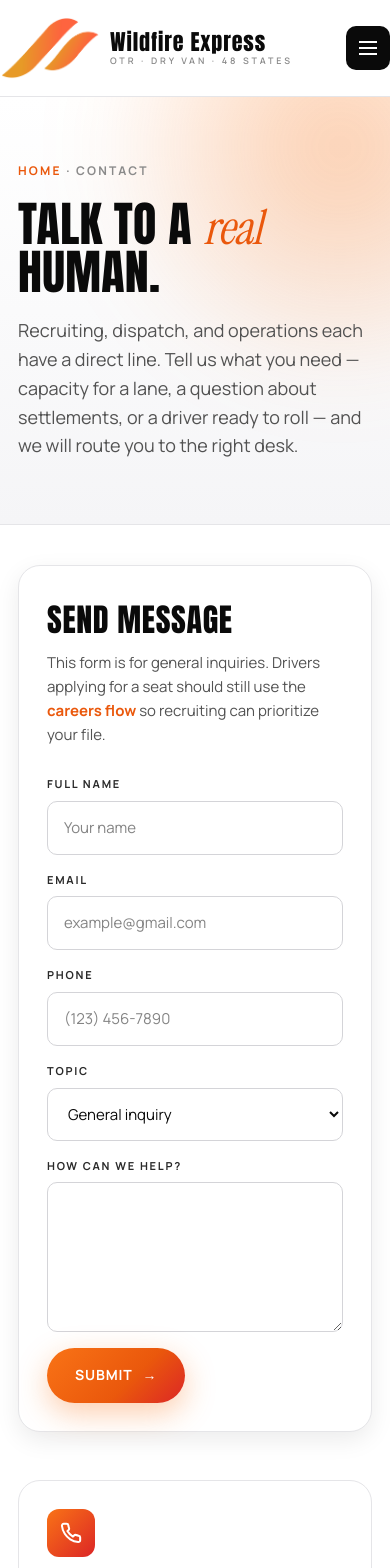
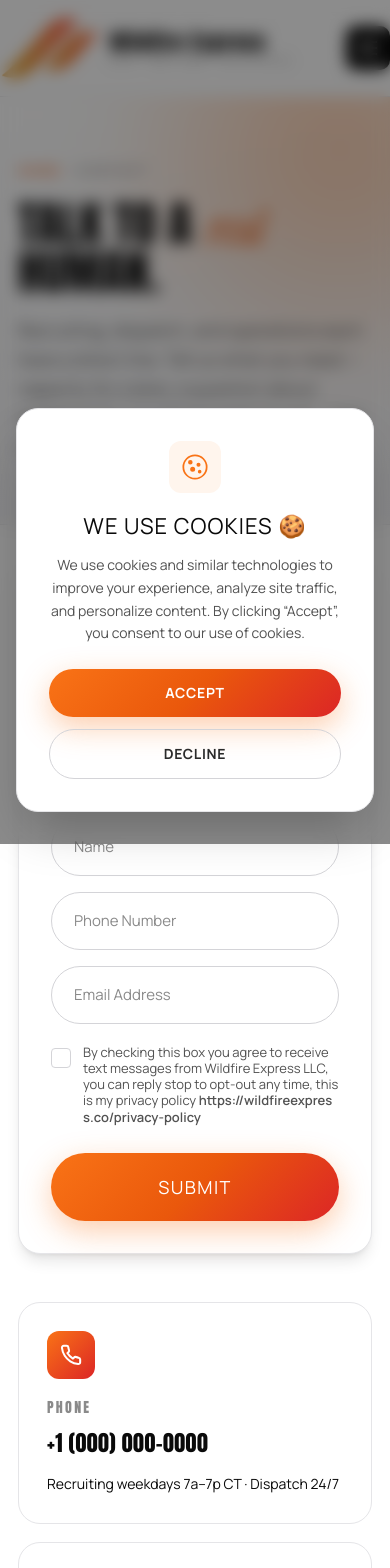
Before and after one commit to drenixbusiness/wildfire-express, a Next.js app: page /contact in a window 390 px wide. Shown: the top 1568 px of the page. Built offline with nearby package versions, Linux system fonts and the light colour scheme.

Commit message:
checkbox and cookie

```diff
--- a/src/app/layout.tsx
+++ b/src/app/layout.tsx
@@ -1,5 +1,6 @@
 import type { Metadata } from "next";
 import { Anton, Instrument_Serif, Manrope } from "next/font/google";
+import CookieConsent from "../components/CookieConsent/CookieConsent";
 import Footer from "../components/Footer/Footer";
 import Header from "../components/Header/Header";
 import "./globals.css";
@@ -46,6 +47,7 @@ export default function RootLayout({
         <Header />
         <main className="flex-1">{children}</main>
         <Footer />
+        <CookieConsent />
       </body>
     </html>
   );
--- a/src/components/ContactForm/ContactForm.tsx
+++ b/src/components/ContactForm/ContactForm.tsx
@@ -11,16 +11,23 @@ export default function ContactForm() {
     name: "",
     email: "",
     phone: "",
-    topic: "general",
-    message: "",
   });
 
+  const [agreed, setAgreed] = React.useState(false);
+  const [showCheckboxError, setShowCheckboxError] = React.useState(false);
   const [status, setStatus] = React.useState<"idle" | "loading" | "success" | "error">("idle");
   const [errorMsg, setErrorMsg] = React.useState("");
   const [snackOpen, setSnackOpen] = React.useState(false);
 
   const handleSubmit = async (e: React.FormEvent) => {
     e.preventDefault();
+
+    if (!agreed) {
+      setShowCheckboxError(true);
+      return;
+    }
+
+    setShowCheckboxError(false);
     setStatus("loading");
     setErrorMsg("");
 
@@ -28,7 +35,7 @@ export default function ContactForm() {
       const res = await fetch("/api/sendToTelegram", {
         method: "POST",
         headers: { "Content-Type": "application/json" },
-        body: JSON.stringify(formState),
+        body: JSON.stringify({ ...formState, topic: "general", message: "Contact form submission" }),
       });
 
       const data = await res.json();
@@ -39,7 +46,8 @@ export default function ContactForm() {
 
       setStatus("success");
       setSnackOpen(true);
-      setFormState({ name: "", email: "", phone: "", topic: "general", message: "" });
+      setFormState({ name: "", email: "", phone: "" });
+      setAgreed(false);
     } catch (err: any) {
       setStatus("error");
       setErrorMsg(err.message);
@@ -52,78 +60,104 @@ export default function ContactForm() {
     setSnackOpen(false);
   };
 
-  const isDisabled =
-    status === "loading" || Object.values(formState).some((v) => v === "");
-
   return (
-    <div className="form-card">
-      <h3>Send message</h3>
-      <p className="form-sub">
-        This form is for general inquiries. Drivers applying for a seat should still use the{" "}
-        <Link href="/careers" style={{ color: "var(--fire-2)", fontWeight: 700 }}>
-          careers flow
-        </Link>{" "}
-        so recruiting can prioritize your file.
+    <div className="bg-white rounded-[22px] p-8 sm:p-[52px_44px] shadow-lg border border-[#e5e5e8] text-center max-w-[600px] mx-auto">
+      <h2 className="font-sans text-[30px] sm:text-[44px] leading-[1.05] uppercase tracking-wider text-[#0b1738] mb-4">
+        Partner with Wildfire Express today!
+      </h2>
+      <p className="text-[15px] text-[#525252] mb-9 leading-relaxed">
+        Do you want to start a new business or develop an existing one?
+        <br />
+        Contact us today and get:
       </p>
 
-      <form onSubmit={handleSubmit}>
-        <div className="form-row">
-          <div className="field">
-            <label htmlFor="c-name">Full name</label>
+      <form onSubmit={handleSubmit} className="flex flex-col gap-4">
+        <div className="relative">
           <input
             value={formState.name}
             onChange={(e) => setFormState({ ...formState, name: e.target.value })}
-              id="c-name" name="name" type="text" autoComplete="name" required
-              placeholder="Your name"
+            id="pf-name"
+            name="name"
+            type="text"
+            autoComplete="name"
+            required
+            placeholder="Name"
+            className="w-full px-[22px] py-4 text-[15px] border-[1.5px] border-[#d4d4d8] rounded-full bg-white text-[#0a0a0a] placeholder-[#8a8a8a] focus:outline-none focus:border-[#0b1738] focus:ring-4 focus:ring-[#0b1738]/10 transition-all duration-200"
           />
         </div>
-          <div className="field">
-            <label htmlFor="c-email">Email</label>
+        <div className="relative">
+          <input
+            value={formState.phone}
+            onChange={(e) => setFormState({ ...formState, phone: e.target.value })}
+            id="pf-phone"
+            name="phone"
+            type="tel"
+            autoComplete="tel"
+            required
+            placeholder="Phone Number"
+            className="w-full px-[22px] py-4 text-[15px] border-[1.5px] border-[#d4d4d8] rounded-full bg-white text-[#0a0a0a] placeholder-[#8a8a8a] focus:outline-none focus:border-[#0b1738] focus:ring-4 focus:ring-[#0b1738]/10 transition-all duration-200"
+          />
+        </div>
+        <div className="relative">
           <input
             value={formState.email}
             onChange={(e) => setFormState({ ...formState, email: e.target.value })}
-              id="c-email" name="email" type="email" autoComplete="email" required
-              placeholder="example@gmail.com"
+            id="pf-email"
+            name="email"
+            type="email"
+            autoComplete="email"
+            required
+            placeholder="Email Address"
+            className="w-full px-[22px] py-4 text-[15px] border-[1.5px] border-[#d4d4d8] rounded-full bg-white text-[#0a0a0a] placeholder-[#8a8a8a] focus:outline-none focus:border-[#0b1738] focus:ring-4 focus:ring-[#0b1738]/10 transition-all duration-200"
           />
         </div>
+
+        <div className="mt-1">
+          <label className={`flex items-start gap-3 text-left cursor-pointer transition-colors duration-200 ${showCheckboxError ? "text-red-600" : ""}`}>
+            <div className="relative flex items-center mt-1">
+              <input
+                type="checkbox"
+                checked={agreed}
+                onChange={(e) => {
+                  setAgreed(e.target.checked);
+                  if (e.target.checked) setShowCheckboxError(false);
+                }}
+                style={agreed ? { background: 'var(--fire)', borderColor: 'var(--fire)' } : {}}
+                className={`appearance-none w-5 h-5 border-[1.5px] rounded bg-white cursor-pointer transition-all duration-200 ${!agreed ? 'border-[#d4d4d8]' : ''
+                  } ${showCheckboxError ? 'border-red-600 ring-4 ring-red-600/10' : ''}`}
+              />
+              {agreed && (
+                <svg className="absolute left-[5.5px] top-[5px] w-[10px] h-[10px] text-white pointer-events-none" viewBox="0 0 10 10" fill="none" stroke="currentColor" strokeWidth="2.5">
+                  <path d="M1 5L4 8L9 1" strokeLinecap="round" strokeLinejoin="round" />
+                </svg>
+              )}
             </div>
-        <div className="form-row">
-          <div className="field">
-            <label htmlFor="c-phone">Phone</label>
-            <input
-              value={formState.phone}
-              onChange={(e) => setFormState({ ...formState, phone: e.target.value })}
-              id="c-phone" name="phone" type="tel" autoComplete="tel"
-              placeholder="(123) 456-7890"
-            />
+            <span className="text-[13px] text-[#525252] leading-tight select-none">
+              By checking this box you agree to receive text messages from
+              Wildfire Express LLC, you can reply stop to opt-out any
+              time, this is my privacy policy{" "}
+              <Link href="/privacy-policy" className="text-[#1e3a8a] font-semibold underline break-all hover:text-[#ea580c]">
+                https://wildfireexpress.co/privacy-policy
+              </Link>
+            </span>
+          </label>
+          {showCheckboxError && (
+            <p className="text-[13px] text-red-600 font-semibold text-left mt-1 ml-8">
+              You must agree to receive text messages before submitting.
+            </p>
+          )}
         </div>
-          <div className="field">
-            <label htmlFor="c-topic">Topic</label>
-            <select
-              value={formState.topic}
-              onChange={(e) => setFormState({ ...formState, topic: e.target.value })}
-              id="c-topic" name="topic"
+
+        <button
+          type="submit"
+          style={{
+            background: status === "loading" ? 'var(--navy)' : 'linear-gradient(135deg, var(--fire), var(--fire-2), var(--fire-3))',
+            boxShadow: status === "loading" ? 'none' : 'var(--shadow-fire)',
+          }}
+          className="w-full mt-3 py-5 text-white font-sans text-lg uppercase tracking-[0.08em] rounded-full transition-all duration-300 hover:-translate-y-0.5 active:translate-y-0 disabled:opacity-60 disabled:cursor-not-allowed"
+          disabled={status === "loading"}
         >
-              <option value="general">General inquiry</option>
-              <option value="shipper">Shipper / broker</option>
-              <option value="driver">Driver recruiting</option>
-              <option value="media">Media / partnership</option>
-            </select>
-          </div>
-        </div>
-        <div className="form-row">
-          <div className="field full">
-            <label htmlFor="c-msg">How can we help?</label>
-            <textarea
-              value={formState.message}
-              onChange={(e) => setFormState({ ...formState, message: e.target.value })}
-              id="c-msg" name="message" rows={5} required
-            />
-          </div>
-        </div>
-        <button disabled={isDisabled} type="submit" className="btn btn-fire">
-          <span>{status === "loading" ? "Sending…" : "Submit"}</span>
-          <span className="arrow">→</span>
+          {status === "loading" ? "Sending…" : "Submit"}
         </button>
       </form>
 
--- /dev/null
+++ b/src/components/CookieConsent/CookieConsent.tsx
@@ -0,0 +1,74 @@
+"use client";
+
+import React from "react";
+
+export default function CookieConsent() {
+  const [visible, setVisible] = React.useState(false);
+
+  React.useEffect(() => {
+    const consent = localStorage.getItem("wf-cookie-consent");
+    if (!consent) {
+      // Small delay so it doesn't flash on initial render
+      const t = setTimeout(() => setVisible(true), 800);
+      return () => clearTimeout(t);
+    }
+  }, []);
+
+  const handleAccept = () => {
+    localStorage.setItem("wf-cookie-consent", "accepted");
+    setVisible(false);
+  };
+
+  const handleDecline = () => {
+    localStorage.setItem("wf-cookie-consent", "declined");
+    setVisible(false);
+  };
+
+  if (!visible) return null;
+
+  return (
+    <>
+      {/* Backdrop overlay */}
+      <div className="fixed inset-0 z-[9998] bg-black/45 backdrop-blur-sm animate-in fade-in duration-500" aria-hidden />
+
+      {/* Consent banner */}
+      <div
+        className="fixed z-[9999] bottom-8 left-1/2 -translate-x-1/2 w-[min(480px,calc(100%-32px))] bg-white rounded-[22px] p-8 sm:p-10 shadow-2xl border border-[#e5e5e8] text-center animate-in slide-in-from-bottom-10 fade-in duration-700"
+        role="dialog"
+        aria-label="Cookie consent"
+      >
+        <div className="w-[52px] h-[52px] mx-auto mb-4 bg-[#fff5ed] rounded-xl flex items-center justify-center" aria-hidden>
+          <svg className="w-7 h-7 text-[#f97316]" viewBox="0 0 24 24" fill="none" stroke="currentColor" strokeWidth="1.5">
+            <circle cx="12" cy="12" r="10" />
+            <circle cx="8" cy="8" r="1.2" fill="currentColor" />
+            <circle cx="15" cy="10" r="1" fill="currentColor" />
+            <circle cx="10" cy="14" r="1.4" fill="currentColor" />
+            <circle cx="16" cy="16" r="0.8" fill="currentColor" />
+          </svg>
+        </div>
+        <h3 className="font-sans text-[22px] uppercase tracking-wider text-[#0a0a0a] mb-2.5">We use cookies 🍪</h3>
+        <p className="text-sm text-[#525252] leading-relaxed mb-6">
+          We use cookies and similar technologies to improve your experience,
+          analyze site traffic, and personalize content. By clicking
+          &ldquo;Accept&rdquo;, you consent to our use of cookies.
+        </p>
+        <div className="flex flex-col sm:flex-row gap-3">
+          <button
+            className="flex-1 py-3.5 px-5 rounded-full font-bold text-sm uppercase tracking-wider text-white transition-all duration-300 hover:-translate-y-0.5 hover:shadow-lg"
+            style={{ background: 'linear-gradient(135deg, var(--fire), var(--fire-2), var(--fire-3))', boxShadow: 'var(--shadow-fire)' }}
+            onClick={handleAccept}
+          >
+            Accept
+          </button>
+          <button
+            className="flex-1 py-3.5 px-5 rounded-full font-bold text-sm uppercase tracking-wider text-[#2a2a2a] bg-transparent transition-all duration-300 hover:bg-[#f5f5f7] hover:-translate-y-0.5"
+            style={{ border: '1.5px solid var(--line-strong)' }}
+            onClick={handleDecline}
+          >
+            Decline
+          </button>
+        </div>
+      </div>
+    </>
+  );
+}
```
Lines whose indentation alone changed are shown as unchanged.
